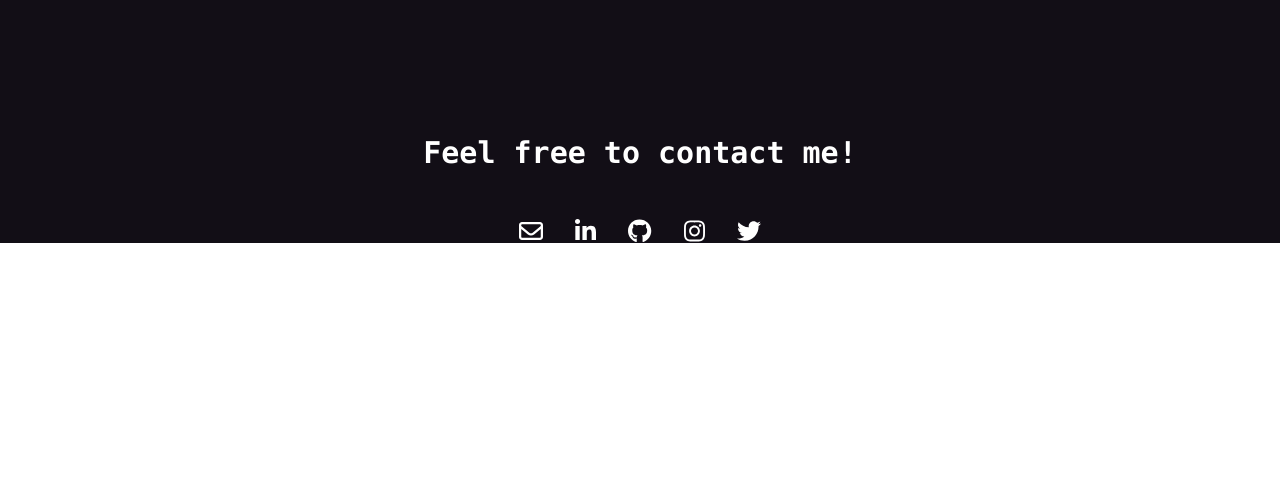
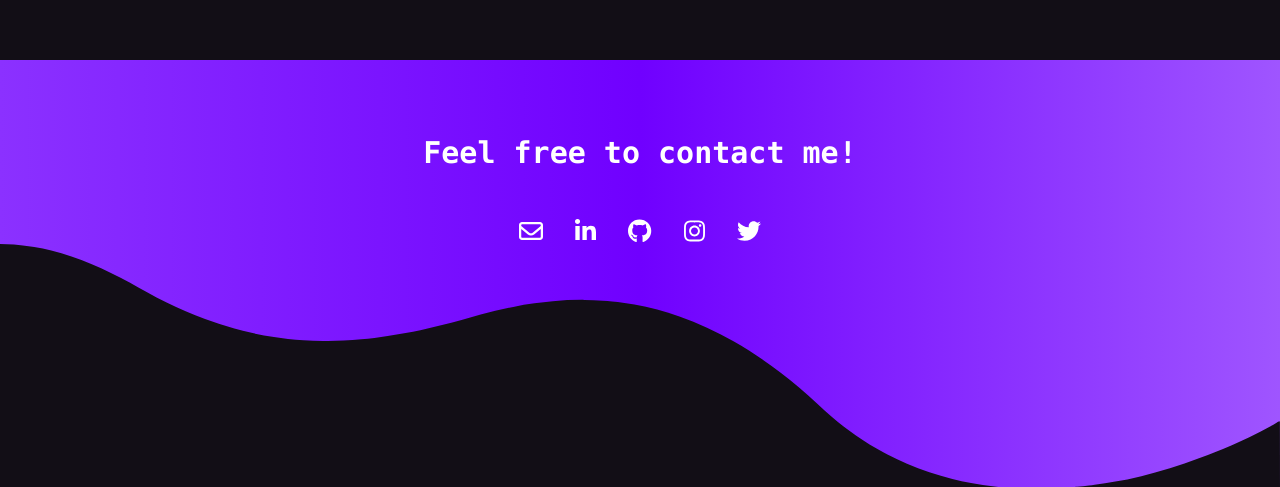
Before and after one commit to linusehle/linusehle-portfolio, a React (Vite) app: page / in a window 1280 px wide. Shown: the part 2340-2827 px from the top of the page. Before the commit the page ends 2583 px from the top, so only its background shows below. Built offline with nearby package versions, Linux system fonts and the light colour scheme.

Commit message:
feat: added footer-background curve

```diff
--- a/src/components/Footer/Footer.tsx
+++ b/src/components/Footer/Footer.tsx
@@ -1,6 +1,8 @@
+import "./footer.scss";
+
 function Footer () {
     return (
-        <footer className="bg-[#120e16]" style={{backgroundImage: "linear-gradient(to left, #333, #333 50%, #eee 75%, #333 75%);" }}>
+        <footer>
             <div className="flex flex-col pt-[75px]">
                 <div className="flex justify-center mb-12">
                     <span className="text-white font-bold font-mono text-3xl">Feel free to contact me!</span>
@@ -71,6 +73,7 @@ function Footer () {
                     </div>
                 </div>
             </div>
+            <img src="src/assets/footer-curve.svg" className="w-full -rotate-180" />
         </footer>
     );
 }
```
